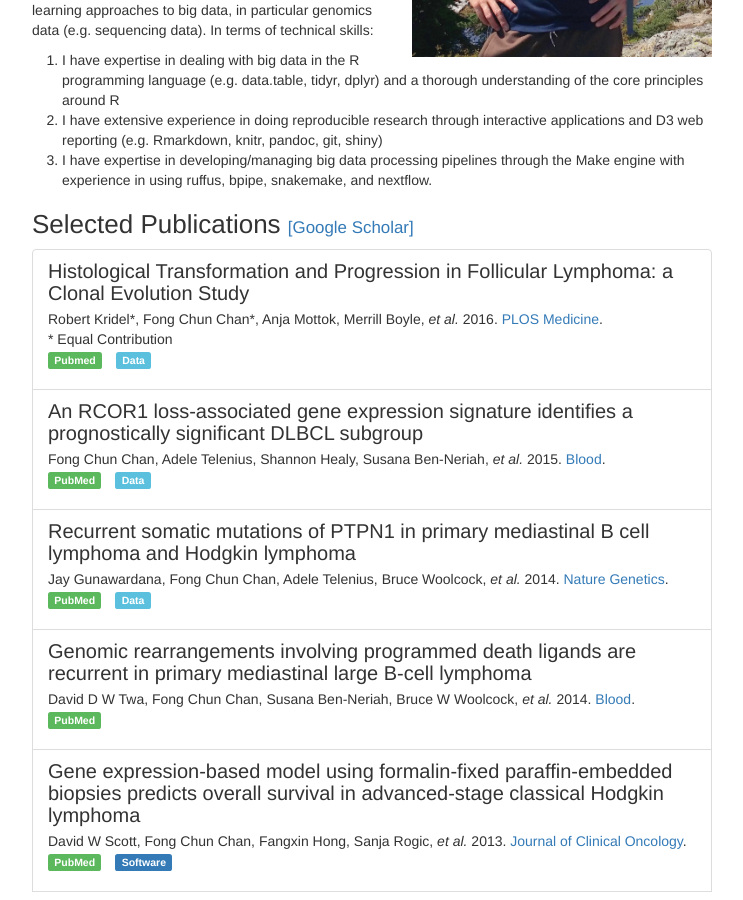
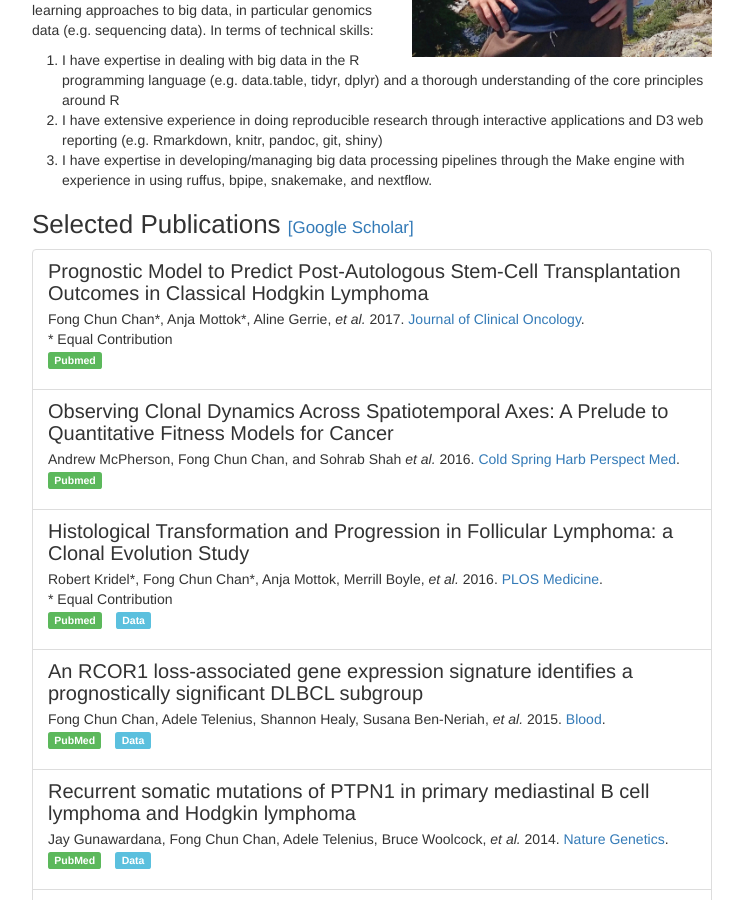
Before and after one commit to tinyheero/tinyheero.github.io, a Jekyll site: the page built from about.md, in a window 1280 px wide and 900 px high, scrolled down 504 px. Shown: the whole window, without its empty margins (268-1011 px from the left). Built offline with Jekyll 4.4.1, drawn with Linux system fonts in a browser that asks for light colours; nearby versions of some CDN libraries; library files that are not in the unit come from our copies.

Commit message:
Update about.md

```diff
--- a/about.md
+++ b/about.md
@@ -21,6 +21,25 @@ I have a passion for applying statistical and machine learning approaches to big
 </h3>
 
 <div class="list-group">
+  <div class="list-group-item">
+    <h4 class="list-group-item-heading">Prognostic Model to Predict Post-Autologous Stem-Cell Transplantation Outcomes in Classical Hodgkin Lymphoma</h4>
+    <div>Fong Chun Chan*, Anja Mottok*, Aline Gerrie, <i>et al.</i> 2017. <a href="http://ascopubs.org/journal/jco">Journal of Clinical Oncology</a>.</div>
+    <div>* Equal Contribution</div>
+    <div>
+      <ul class="list-inline">
+         <li><a href="https://www.ncbi.nlm.nih.gov/pubmed/28898161"><span class="label label-success">Pubmed</span></a></li>
+      </ul>
+    </div>
+  </div>
+  <div class="list-group-item">
+    <h4 class="list-group-item-heading">Observing Clonal Dynamics Across Spatiotemporal Axes: A Prelude to Quantitative Fitness Models for Cancer</h4>
+    <div>Andrew McPherson, Fong Chun Chan, and Sohrab Shah <i>et al.</i> 2016. <a href="http://perspectivesinmedicine.cshlp.org/">Cold Spring Harb Perspect Med</a>.</div>
+    <div>
+      <ul class="list-inline">
+         <li><a href="https://www.ncbi.nlm.nih.gov/pubmed/28630229"><span class="label label-success">Pubmed</span></a></li>
+      </ul>
+    </div>
+  </div>
   <div class="list-group-item">
     <h4 class="list-group-item-heading">Histological Transformation and Progression in Follicular Lymphoma: a Clonal Evolution Study</h4>
     <div>Robert Kridel*, Fong Chun Chan*, Anja Mottok, Merrill Boyle, <i>et al.</i> 2016. <a href="http://journals.plos.org/plosmedicine/">PLOS Medicine</a>.</div>
@@ -63,7 +82,7 @@ I have a passion for applying statistical and machine learning approaches to big
   </div>
   <div class="list-group-item">
     <h4 class="list-group-item-heading">Gene expression-based model using formalin-fixed paraffin-embedded biopsies predicts overall survival in advanced-stage classical Hodgkin lymphoma</h4>
-    <div>David W Scott, Fong Chun Chan, Fangxin Hong, Sanja Rogic, <i>et al.</i> 2013. <a href="http://jco.ascopubs.org/">Journal of Clinical Oncology</a>.</div>
+    <div>David W Scott, Fong Chun Chan, Fangxin Hong, Sanja Rogic, <i>et al.</i> 2013. <a href="http://ascopubs.org/journal/jco">Journal of Clinical Oncology</a>.</div>
     <div>
       <ul class="list-inline">
          <li><a href="http://www.ncbi.nlm.nih.gov/pubmed/23182984"><span class="label label-success">PubMed</span></a></li>
```
